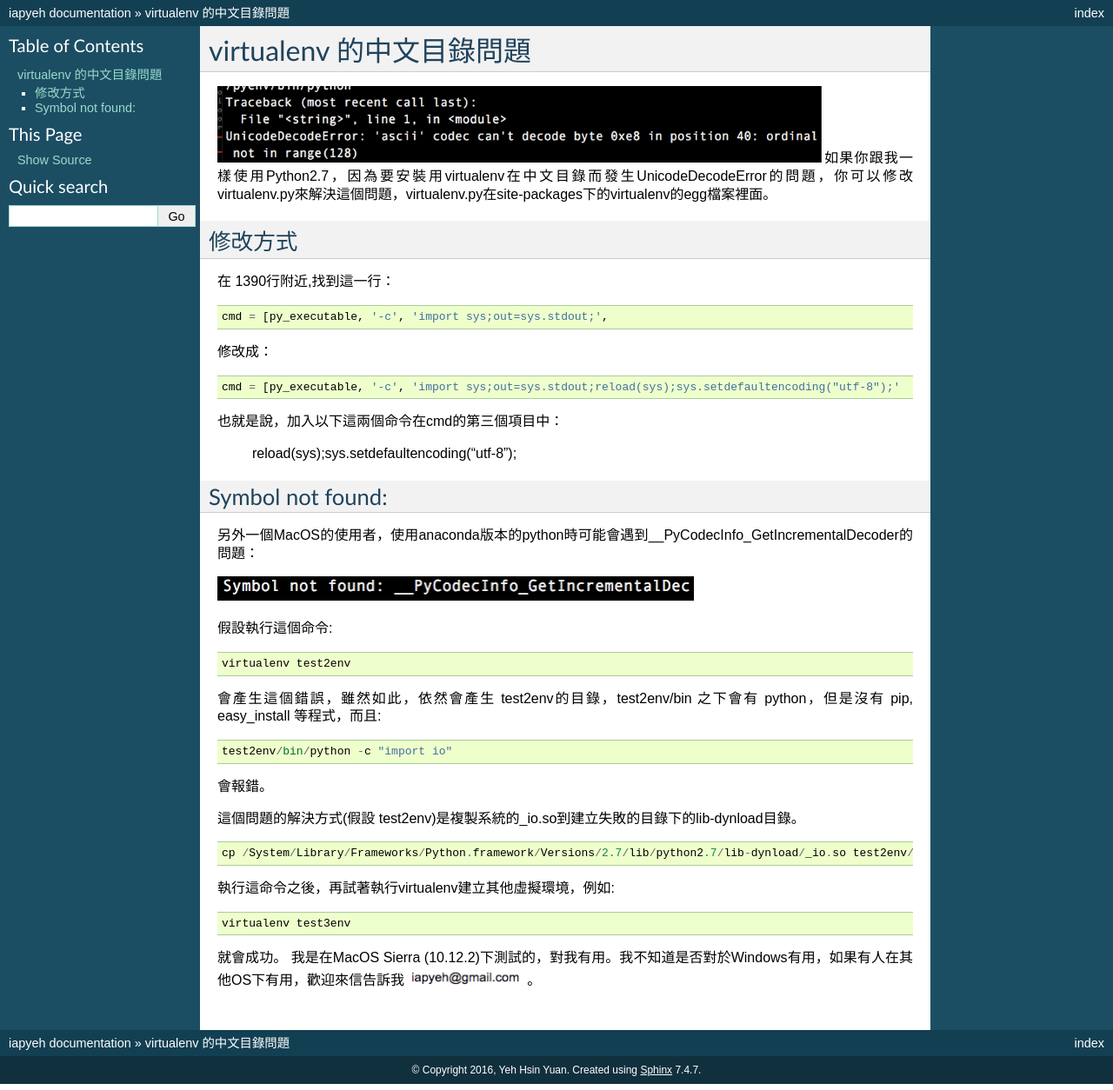
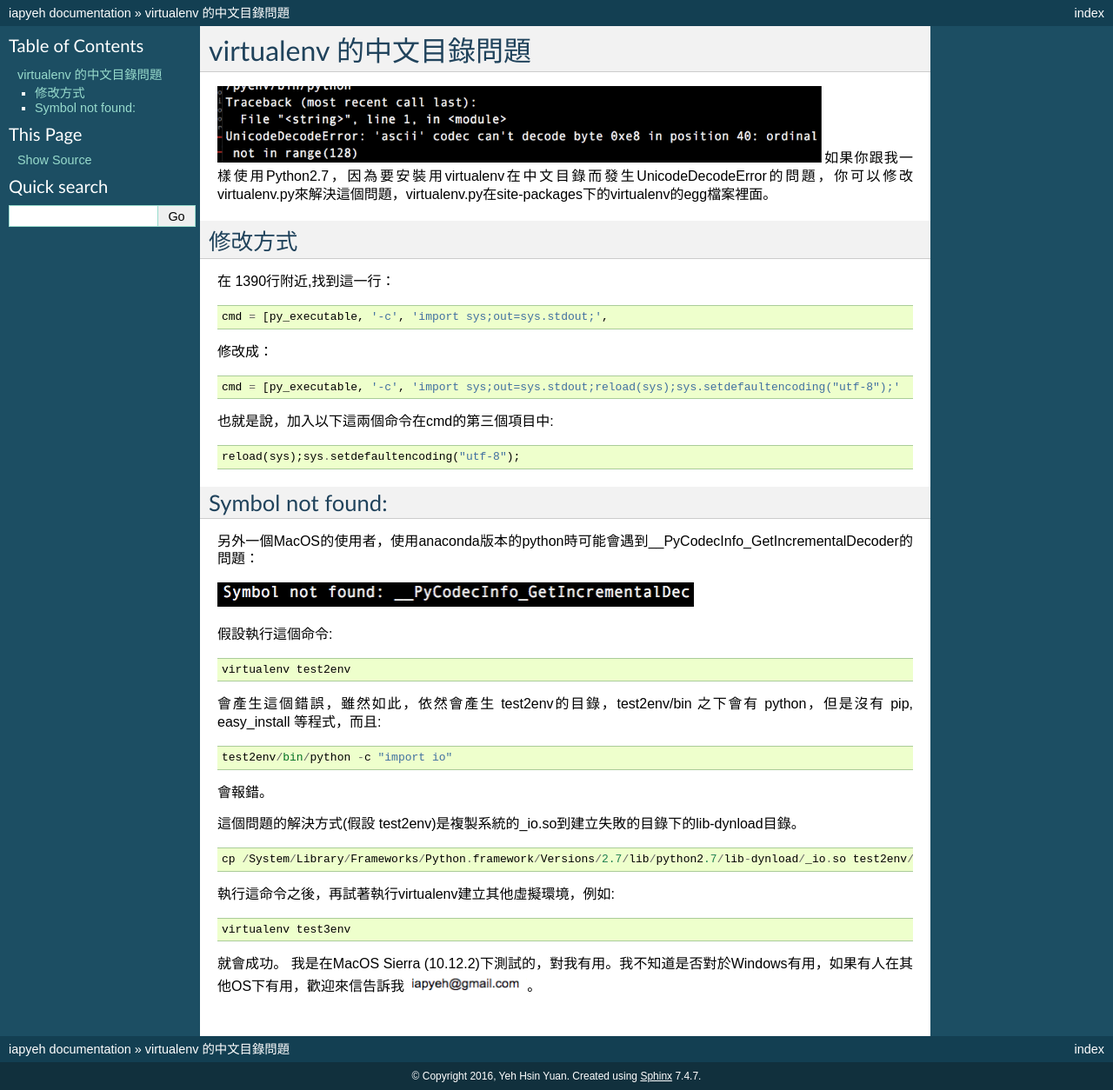
Before and after one commit to iapyeh/iapyeh, a Sphinx documentation site: the page built from docs/blogs/technical/VirtualenvProblem.rst, in a window 1280 px wide. Shown: the whole page at 87% size. Built offline with Sphinx 7.4.7, drawn with Linux system fonts in a browser that asks for light colours.

Commit message:
Google Docs reST Editor@2017-1-16 19:48:36

```diff
--- a/docs/blogs/technical/VirtualenvProblem.rst
+++ b/docs/blogs/technical/VirtualenvProblem.rst
@@ -23,7 +23,7 @@ virtualenv 的中文目錄問題
 
     cmd = [py_executable, '-c', 'import sys;out=sys.stdout;reload(sys);sys.setdefaultencoding("utf-8");'
 
-也就是說，加入以下這兩個命令在cmd的第三個項目中：
+也就是說，加入以下這兩個命令在cmd的第三個項目中::
 
     reload(sys);sys.setdefaultencoding("utf-8");
 
```
